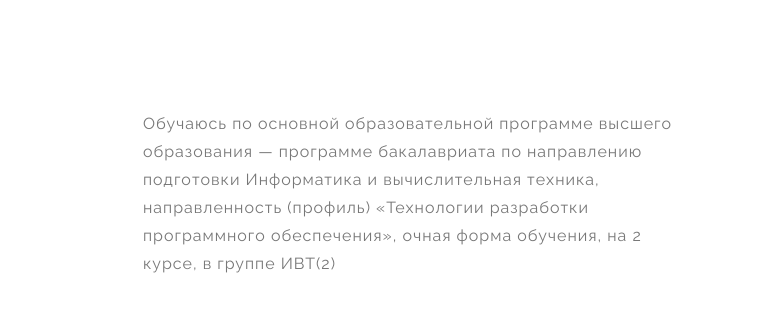
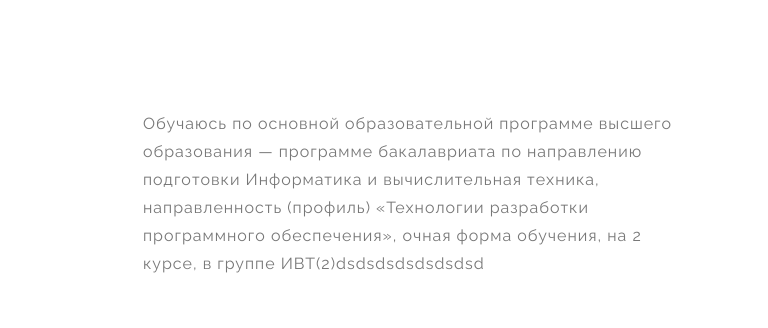
Before and after one commit to riki163/portfolio, a plain HTML site: page about/index.html in a window 1280 px wide. Shown: the part 739-1067 px from the top of the page, 512-1280 px from the left. Drawn offline with Linux system fonts and the light colour scheme; files that its build step writes are made by us from their sources; files whose address does not match are found by name.

Commit message:
Synchronized build

```diff
--- a/about/index.html
+++ b/about/index.html
@@ -90,7 +90,7 @@ https://templatemo.com/tm-535-softy-pinko
                     <div class="left-text">
                         <p>Обучаюсь по основной образовательной программе высшего образования — программе бакалавриата по направлению подготовки
                            Информатика и вычислительная техника, направленность (профиль) «Технологии разработки программного обеспечения»,
-                           очная форма обучения, на 2 курсе, в группе ИВТ(2)</p>
+                           очная форма обучения, на 2 курсе, в группе ИВТ(2)dsdsdsdsdsdsdsd</p>
                     </div>
                 </div>
             </div>
```
Also changed, not shown: blog/first-post/index.html (+1 -1 lines), blog/index.html (+1 -1 lines), index.html (+1 -1 lines), projects/index.html (+1 -1 lines).
